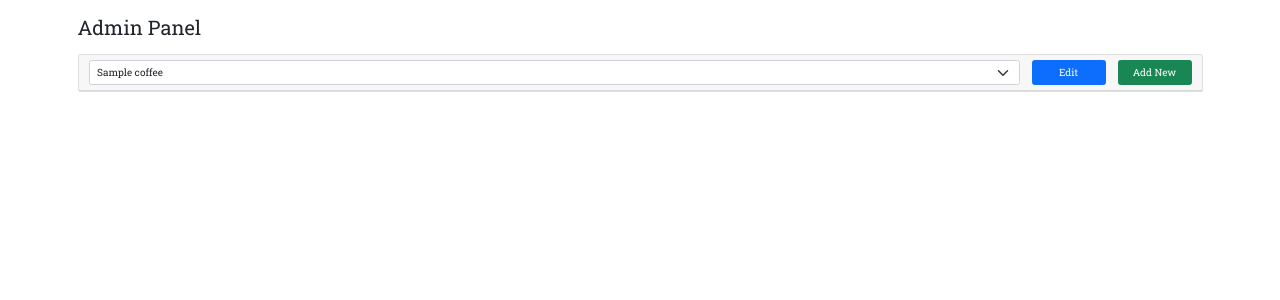
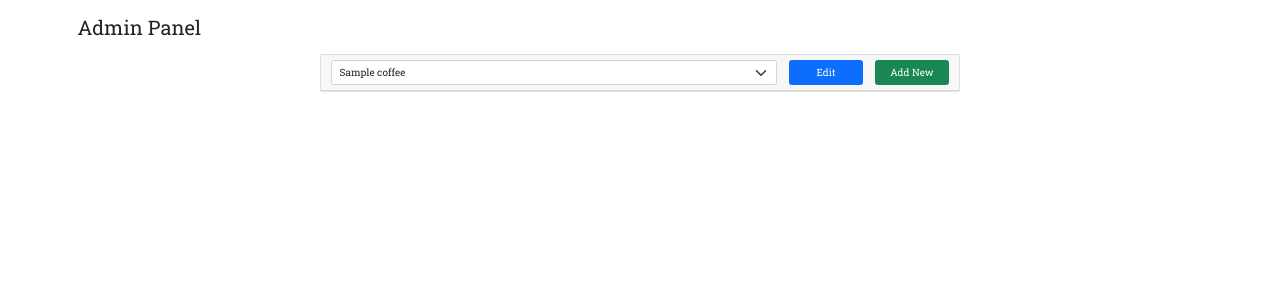
Before and after one commit to Ted-Williams/hoffi-coffi, a Flask app: template templates/pages/admin.html in a window 1280 px wide. Shown: the part 103-403 px from the top of the page. Run offline with Flask 2, Linux system fonts and the light colour scheme; the template is opened without the code that fills it: most values are stand-ins (such as "Sample title", 1, 10 or a date in 2020); some libraries are stand-ins or nearby versions.

Commit message:
contact form styles added

```diff
--- a/static/css/style.css
+++ b/static/css/style.css
@@ -76,6 +76,12 @@ body {
   object-fit: cover;
 }
 
+.card {
+  width: 640px;
+  max-width: 100%;
+  margin: auto;
+}
+
 .edit-btn {
   max-width: 60px;
   margin-left: 12px;
--- a/templates/pages/homepage.html
+++ b/templates/pages/homepage.html
@@ -49,7 +49,7 @@
     </div>
     {% endfor %}
   </div>
-  <div class="card mt-5" style="width: 640px; max-width: 100%; margin: auto;">
+  <div class="card mt-5">
     <h5 class="card-header">Contact Us</h5>
     <div class="card-body">
       <form class="row g-3" id="contactForm">
```
